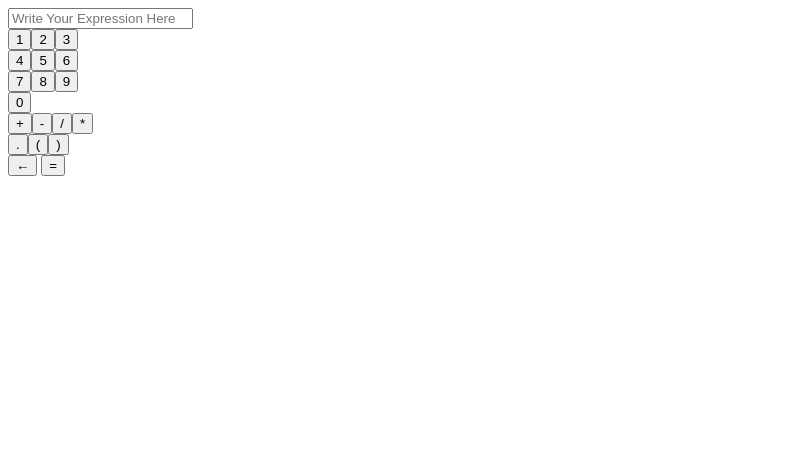
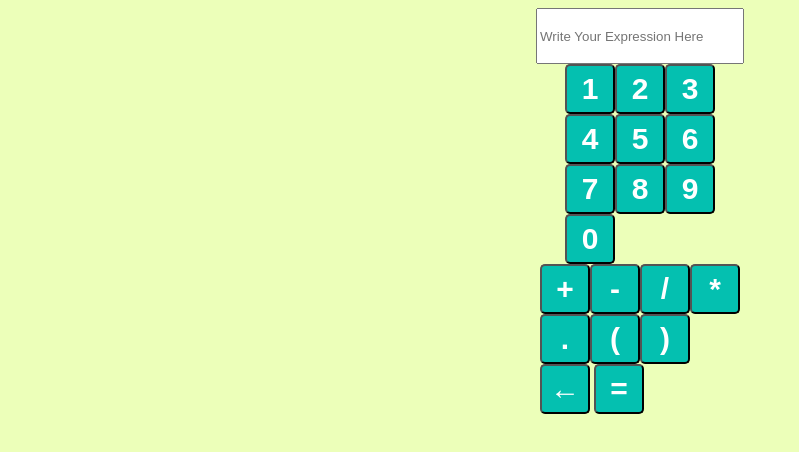
Before and after one commit to tanishchugh01/miniCalculator, a plain HTML site: page index.html in a window 1280 px wide. Shown: the whole page, without its empty margins (0-799 px from the left). Drawn offline with Linux system fonts and the light colour scheme.

Commit message:
Added some initial styles

```diff
--- a/index.html
+++ b/index.html
@@ -8,14 +8,17 @@
     <script defer src="scripts/view.js"></script>
     <script defer src="scripts/model.js"></script>
     <script defer src="scripts/controller.js"></script>
+    <link rel="stylesheet" href="style.css">
 </head>
 <body>
     <input type="text" placeholder="Write Your Expression Here">
 
     <div id="value"></div>
+    <div class="row">
     <div id="symbol"></div>
     <button id="backspace">&#8592;</button>
     <button id='evaluate'>=</button>
+    </div>
 
     <h3 id="output"></h3>
     <h3 id='error'></h3>
--- a/scripts/view.js
+++ b/scripts/view.js
@@ -14,3 +14,7 @@ function emptyDivForEndline(type)
 
     document.querySelector('#'+type).appendChild(emptyDiv);
 }
+
+// function style() {
+//     document
+// }
--- /dev/null
+++ b/style.css
@@ -0,0 +1,33 @@
+button
+{
+    height: 50px;
+    width: 50px;
+    background-color: rgb(4, 192, 176);
+    border-radius: 5px;
+    color: rgb(255, 255, 255);
+    font-weight: 600;
+    font-size: 30px;
+
+}
+
+#value{
+
+}
+
+body{
+    display: flex;
+    align-items: center;
+    flex-direction: column;
+    background: rgb(236, 255, 185);
+}
+
+.row
+{
+    flex-direction: row;
+}
+
+input{
+    height: 50px;
+    width: 200px;
+    size: 40px;
+}
```
Also changed, not shown: scripts/controller.js (+9 -7 lines).
